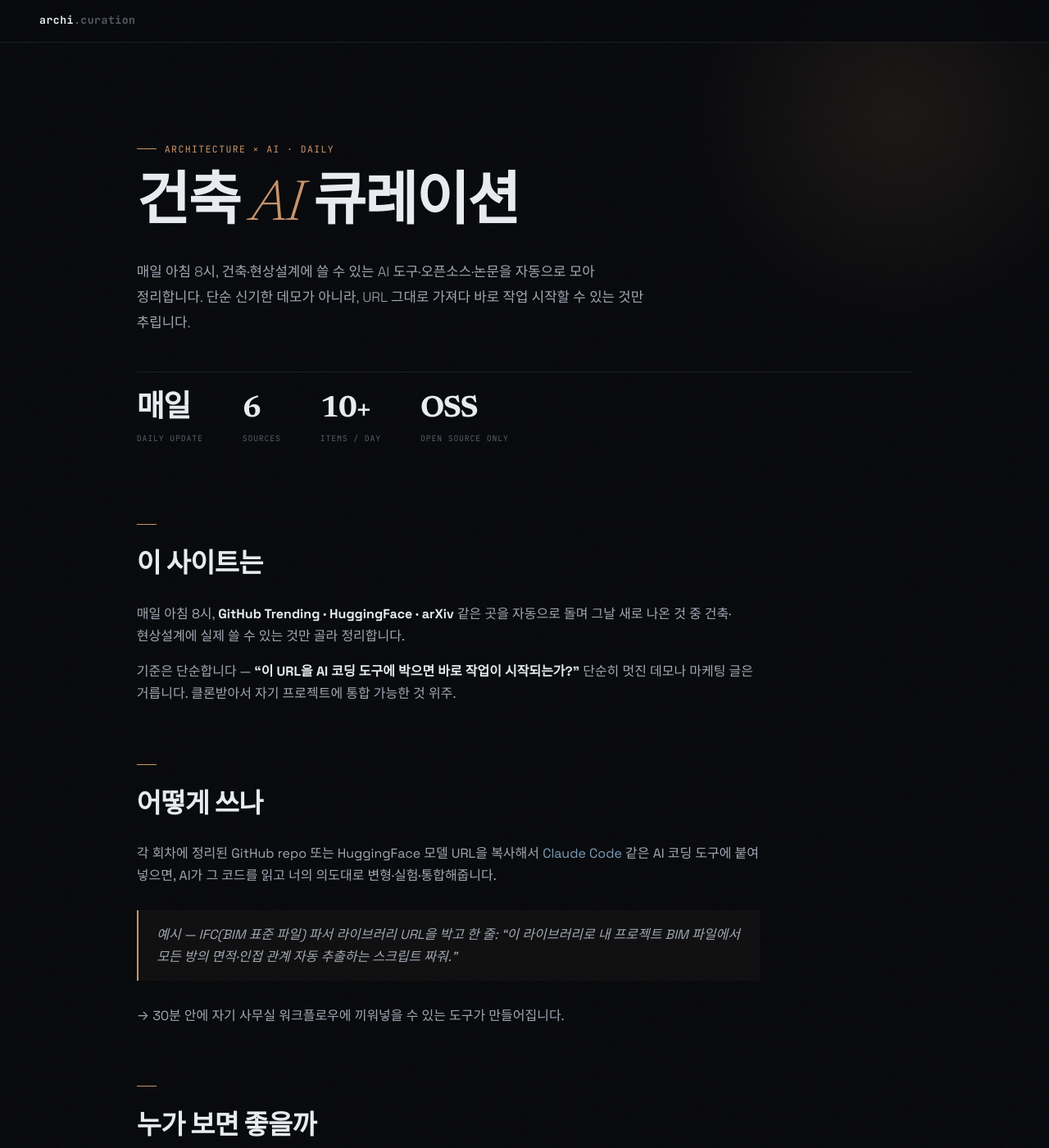
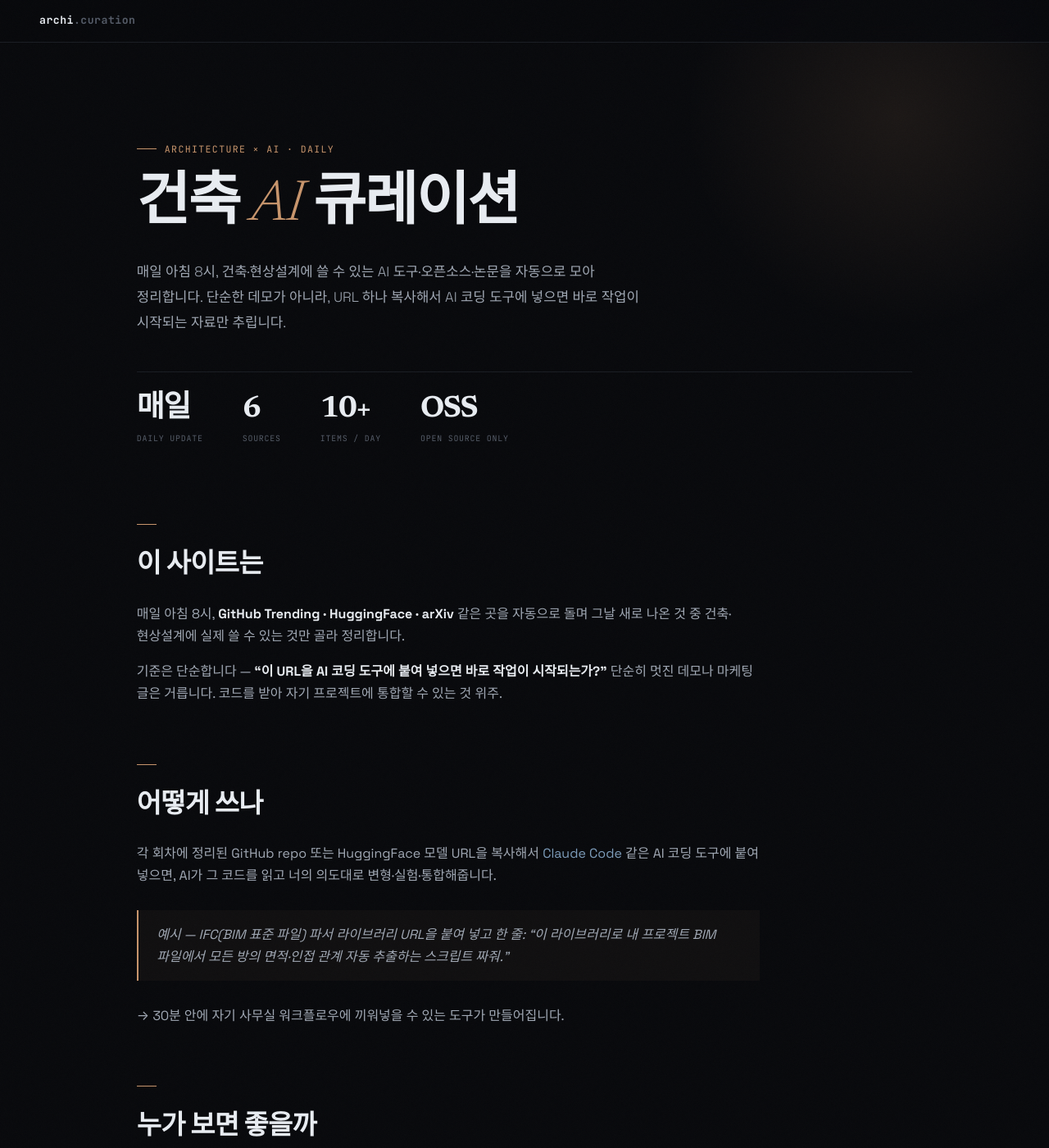
Before and after one commit to ghkch5gh-jpg/ainews-curation, a Jekyll site: the page built from index.md, in a window 1280 px wide and 1400 px high. Shown: the whole window at 82% size. Built offline with Jekyll 4.4.1, drawn with Linux system fonts in a browser that asks for light colours; some web fonts are replaced.

Commit message:
ux: replace casual slang "박다" with clear words on public pages (붙여넣다/넣다)

```diff
--- a/index.md
+++ b/index.md
@@ -4,7 +4,7 @@ permalink: /
 title: 건축 AI 큐레이션
 eyebrow: ARCHITECTURE × AI · DAILY
 hero_title: "건축 <em>AI</em> 큐레이션"
-description: 매일 아침 8시, 건축·현상설계에 쓸 수 있는 AI 도구·오픈소스·논문을 자동으로 모아 정리합니다. 단순 신기한 데모가 아니라, URL 그대로 가져다 바로 작업 시작할 수 있는 것만 추립니다.
+description: 매일 아침 8시, 건축·현상설계에 쓸 수 있는 AI 도구·오픈소스·논문을 자동으로 모아 정리합니다. 단순한 데모가 아니라, URL 하나 복사해서 AI 코딩 도구에 넣으면 바로 작업이 시작되는 자료만 추립니다.
 stats:
   - num: "매일"
     lbl: "Daily Update"
@@ -20,13 +20,13 @@ stats:
 
 매일 아침 8시, **GitHub Trending · HuggingFace · arXiv** 같은 곳을 자동으로 돌며 그날 새로 나온 것 중 건축·현상설계에 실제 쓸 수 있는 것만 골라 정리합니다.
 
-기준은 단순합니다 — **"이 URL을 AI 코딩 도구에 박으면 바로 작업이 시작되는가?"** 단순히 멋진 데모나 마케팅 글은 거릅니다. 클론받아서 자기 프로젝트에 통합 가능한 것 위주.
+기준은 단순합니다 — **"이 URL을 AI 코딩 도구에 붙여 넣으면 바로 작업이 시작되는가?"** 단순히 멋진 데모나 마케팅 글은 거릅니다. 코드를 받아 자기 프로젝트에 통합할 수 있는 것 위주.
 
 ## 어떻게 쓰나
 
 각 회차에 정리된 GitHub repo 또는 HuggingFace 모델 URL을 복사해서 [Claude Code](https://claude.com/claude-code) 같은 AI 코딩 도구에 붙여 넣으면, AI가 그 코드를 읽고 너의 의도대로 변형·실험·통합해줍니다.
 
-> 예시 — IFC(BIM 표준 파일) 파서 라이브러리 URL을 박고 한 줄:
+> 예시 — IFC(BIM 표준 파일) 파서 라이브러리 URL을 붙여 넣고 한 줄:
 > "이 라이브러리로 내 프로젝트 BIM 파일에서 모든 방의 면적·인접 관계 자동 추출하는 스크립트 짜줘."
 
 → 30분 안에 자기 사무실 워크플로우에 끼워넣을 수 있는 도구가 만들어집니다.
```
Also changed, not shown: README.md.
